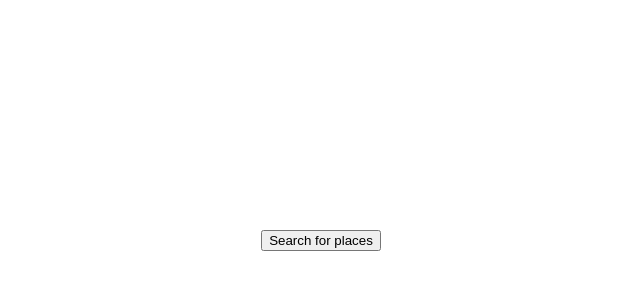
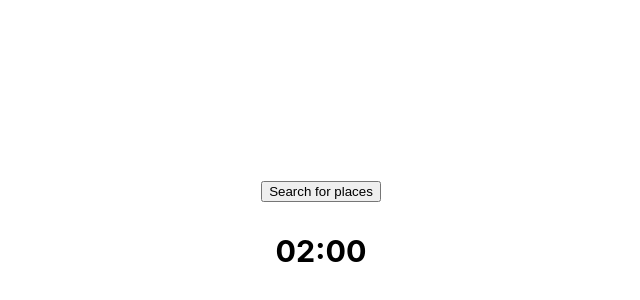
Before and after one commit to alago1/swamphacks-7, a React (Create React App) app in the folder client/: page / in a window 1280 px wide. Shown: the part 160-460 px from the top of the page, without its empty margins (319-959 px from the left). Built offline with nearby package versions, Linux system fonts and the light colour scheme.

Commit message:
Add timer

```diff
--- a/client/src/App.css
+++ b/client/src/App.css
@@ -28,11 +28,6 @@
   color: #61dafb;
 }
 
-@keyframes App-logo-spin {
-  from {
-    transform: rotate(0deg);
-  }
-  to {
-    transform: rotate(360deg);
-  }
+.timer {
+  color: black;
 }
--- a/client/src/App.tsx
+++ b/client/src/App.tsx
@@ -3,6 +3,7 @@ import axios from "axios";
 import { Geolocation } from "./types/geolocation";
 import { attemptGetGeolocation } from "./util/geolocation";
 import Compass from "./Compass";
+import Timer from "./Timer";
 import "./App.css";
 
 function App() {
@@ -44,7 +45,7 @@ function App() {
           }
         )
         .then((res) => {
-          console.log(res);
+          // console.log(res);
           setData(res.data);
         })
         .catch((e) => console.error(e));
@@ -67,6 +68,7 @@ function App() {
         <button onClick={() => setStartSearch(true)} disabled={startSearch}>
           Search for places
         </button>
+        <Timer duration={120} start={startSearch} onCountdownEnd={() => {}} />
       </header>
     </div>
   );
--- /dev/null
+++ b/client/src/Timer.tsx
@@ -0,0 +1,50 @@
+import React, { useEffect, useState } from "react";
+
+interface TimerProps {
+  duration: number;
+  onCountdownEnd: Function;
+  start: boolean;
+  oneTime?: number;
+}
+
+const Timer = (props: TimerProps) => {
+  const [count, setCount] = useState(props.duration);
+
+  useEffect(() => {
+    let id: NodeJS.Timeout;
+    if (props.start)
+      id = setInterval(
+        () =>
+          setCount((s: any) => {
+            if (s === 0) {
+              props.onCountdownEnd();
+              if (props.oneTime) {
+                clearInterval(id);
+                return 0;
+              } else return props.duration;
+            } else {
+              return s - 1;
+            }
+          }),
+        1000
+      );
+
+    return () => {
+      if (id) clearInterval(id);
+    };
+  }, [props.start]);
+
+  const formatNum = (n: number): string => {
+    const s = String(n);
+    if (s.length == 1) return "0" + s;
+    return s;
+  };
+
+  return (
+    <h3 className="timer">{`${formatNum(Math.floor(count / 60))}:${formatNum(
+      count % 60
+    )}`}</h3>
+  );
+};
+
+export default Timer;
```
Also changed, not shown: 1 other file (tests, documents, lock files or other folders).
